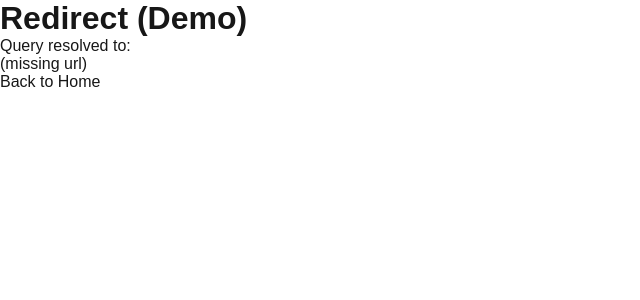
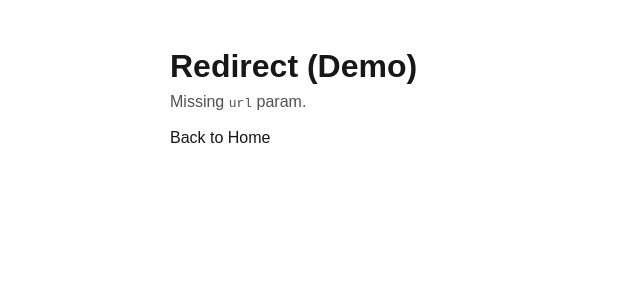
Before and after one commit to deepeshgupta12/realestate-search, a Next.js app in the folder frontend/: page /go in a window 1280 px wide. Shown: the top 300 px of the page, without its empty margins (0-640 px from the left). Built offline with nearby package versions, Linux system fonts and the light colour scheme.

Commit message:
fix(frontend): unwrap searchParams promise for Next 16 go route

```diff
--- a/frontend/src/app/go/page.tsx
+++ b/frontend/src/app/go/page.tsx
@@ -1,35 +1,44 @@
 import Link from "next/link";
 
-// frontend/src/app/go/page.tsx
-function isPromise<T>(v: unknown): v is Promise<T> {
-  return !!v && typeof v === "object" && "then" in v && typeof (v as any).then === "function";
-}
+type SearchParamsShape = { url?: string; q?: string };
+type Props = { searchParams: Promise<SearchParamsShape> | SearchParamsShape };
 
-export default async function GoPage({
-  searchParams,
-}: {
-  searchParams: Promise<{ q?: string; url?: string }> | { q?: string; url?: string };
-}) {
-  const sp = isPromise<{ q?: string; url?: string }>(searchParams) ? await searchParams : searchParams;
-
-  const q = (sp.q || "").trim();
-  const url = (sp.url || "").trim();
+export default async function GoPage({ searchParams }: Props) {
+  const sp = await Promise.resolve(searchParams as SearchParamsShape);
+  const url = (sp?.url ?? "").trim();
+  const q = (sp?.q ?? "").trim();
 
   return (
-    <main className="min-h-screen bg-[#0b0c0f] text-white">
-      <div className="max-w-3xl mx-auto px-6 pt-20">
-        <h1 className="text-3xl font-semibold">Redirect (Demo)</h1>
-        <p className="mt-2 opacity-70">
-          Query <span className="font-semibold">{q}</span> resolved to:
-        </p>
+    <main style={{ maxWidth: 980, margin: "0 auto", padding: "48px 20px" }}>
+      <h1 style={{ marginBottom: 8 }}>Redirect (Demo)</h1>
 
-        <div className="mt-6 border border-white/15 rounded-lg p-4 bg-white/5">
-          <div className="font-mono">{url || "(missing url)"}</div>
+      {q ? (
+        <div style={{ opacity: 0.75, marginBottom: 18 }}>
+          Query <b>{q}</b> resolved to:
         </div>
+      ) : null}
 
-        <Link className="inline-block mt-6 underline opacity-80" href="/">
-          Back to Home
-        </Link>
+      {url ? (
+        <div
+          style={{
+            border: "1px solid rgba(255,255,255,0.18)",
+            borderRadius: 10,
+            padding: 14,
+            background: "rgba(255,255,255,0.03)",
+          }}
+        >
+          <div style={{ fontFamily: "ui-monospace, SFMono-Regular, Menlo, monospace" }}>
+            {url}
+          </div>
+        </div>
+      ) : (
+        <div style={{ opacity: 0.75 }}>
+          Missing <code>url</code> param.
+        </div>
+      )}
+
+      <div style={{ marginTop: 18 }}>
+        <Link href="/">Back to Home</Link>
       </div>
     </main>
   );
```
